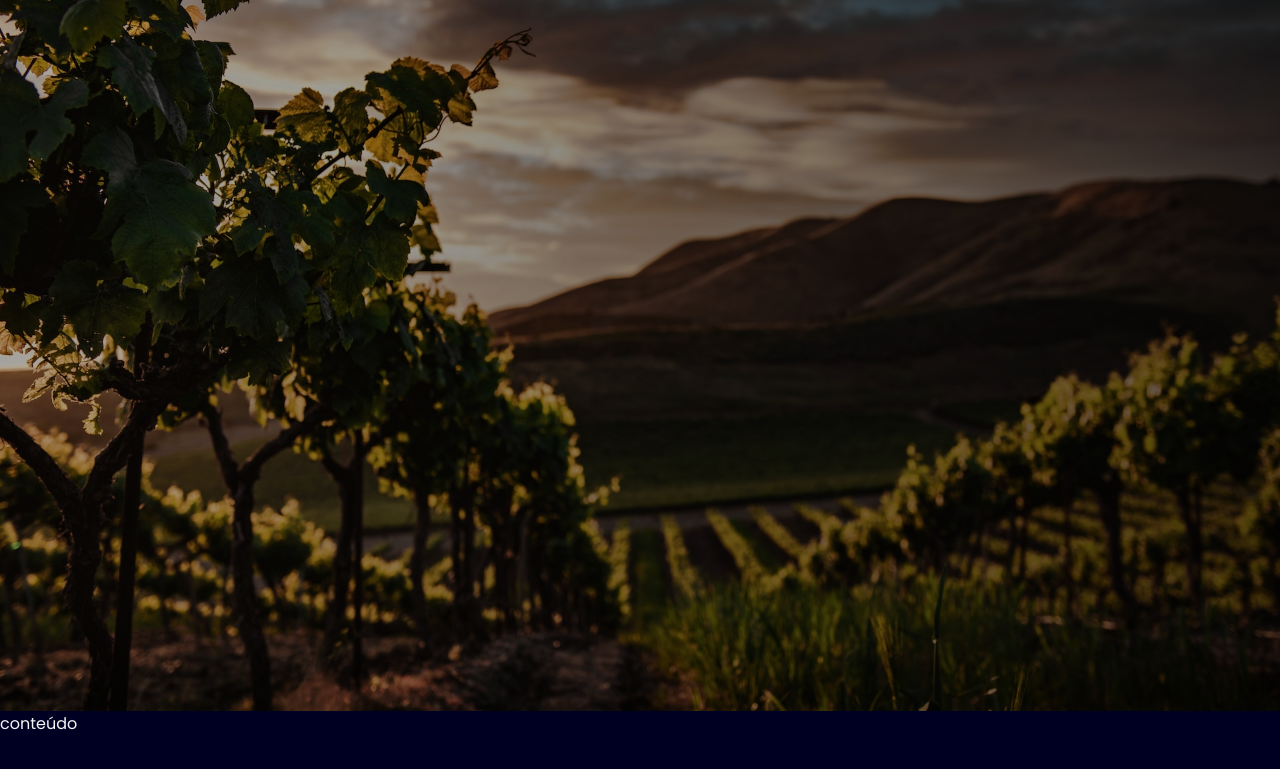
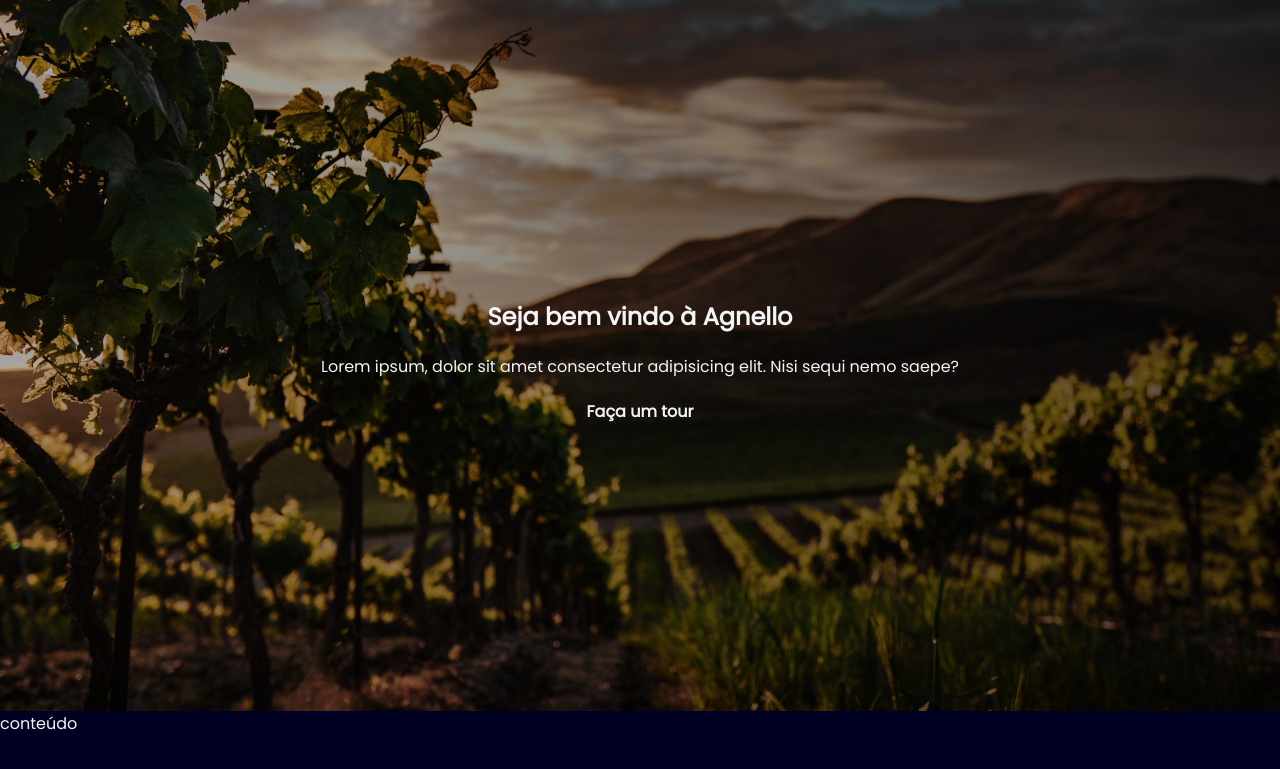
Before and after one commit to vguima404/vinicola-agnello, a plain HTML site: page index.html in a window 1280 px wide. Shown: the part 89-858 px from the top of the page. Drawn offline with Linux system fonts and the light colour scheme.

Commit message:
Adicionado a section hero

```diff
--- a/assets/css/styles.css
+++ b/assets/css/styles.css
@@ -60,10 +60,20 @@
   display: flex;
   align-items: center;
   justify-content: space-between;
-  padding: 30px;
+  padding: 0 30px;
 }
 
 .header-menu ul{
   display: flex;
   gap: 20px;
 }
+
+.hero {
+  height: calc(100vh - 100px);
+  display: flex;
+  flex-direction: column;
+  align-items: center;
+  justify-content: center;
+  gap: 20px;
+
+}
--- a/index.html
+++ b/index.html
@@ -26,6 +26,12 @@
             </nav>
         </header>
 
+        <div class="hero">
+            <h2>Seja bem vindo à Agnello</h2>
+            <p>Lorem ipsum, dolor sit amet consectetur adipisicing elit. Nisi sequi nemo saepe?</p>
+            <a href="#">Faça um tour</a>
+        </div>
+
     </section>
 
 
```
